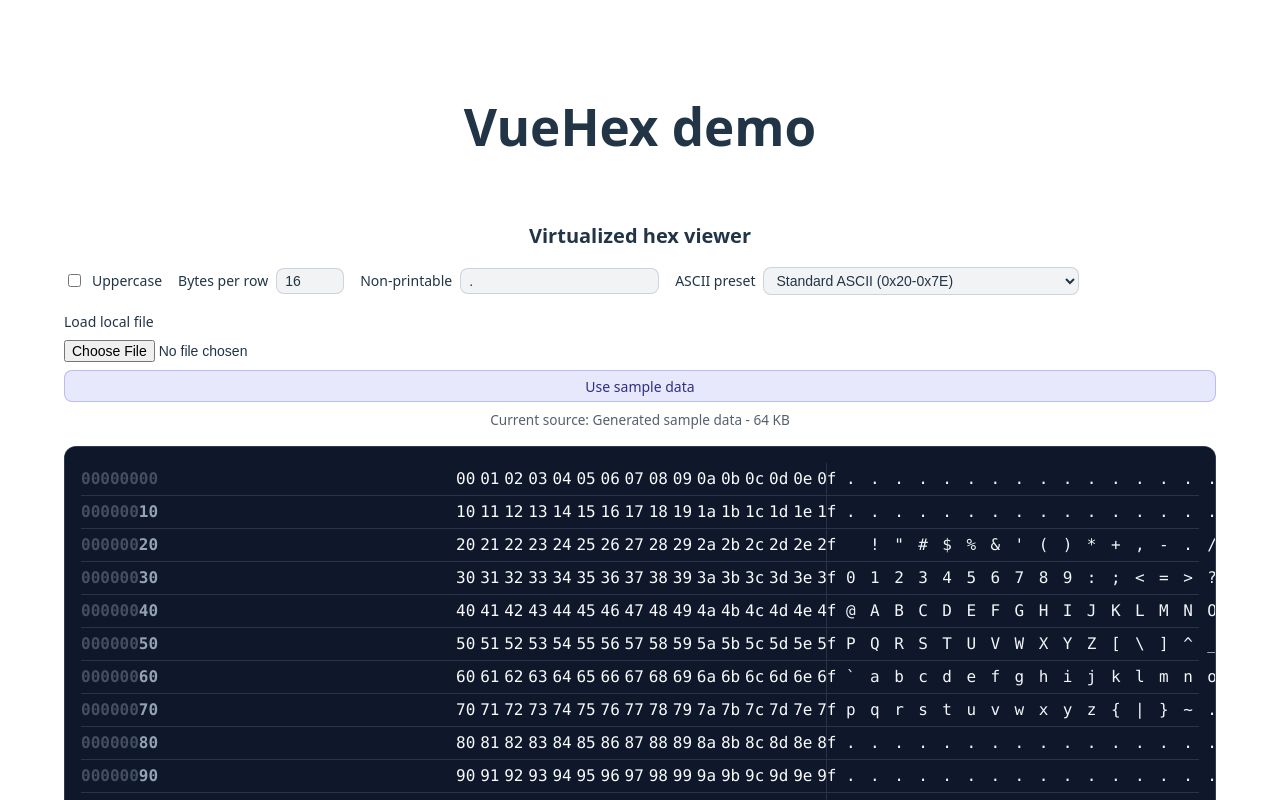
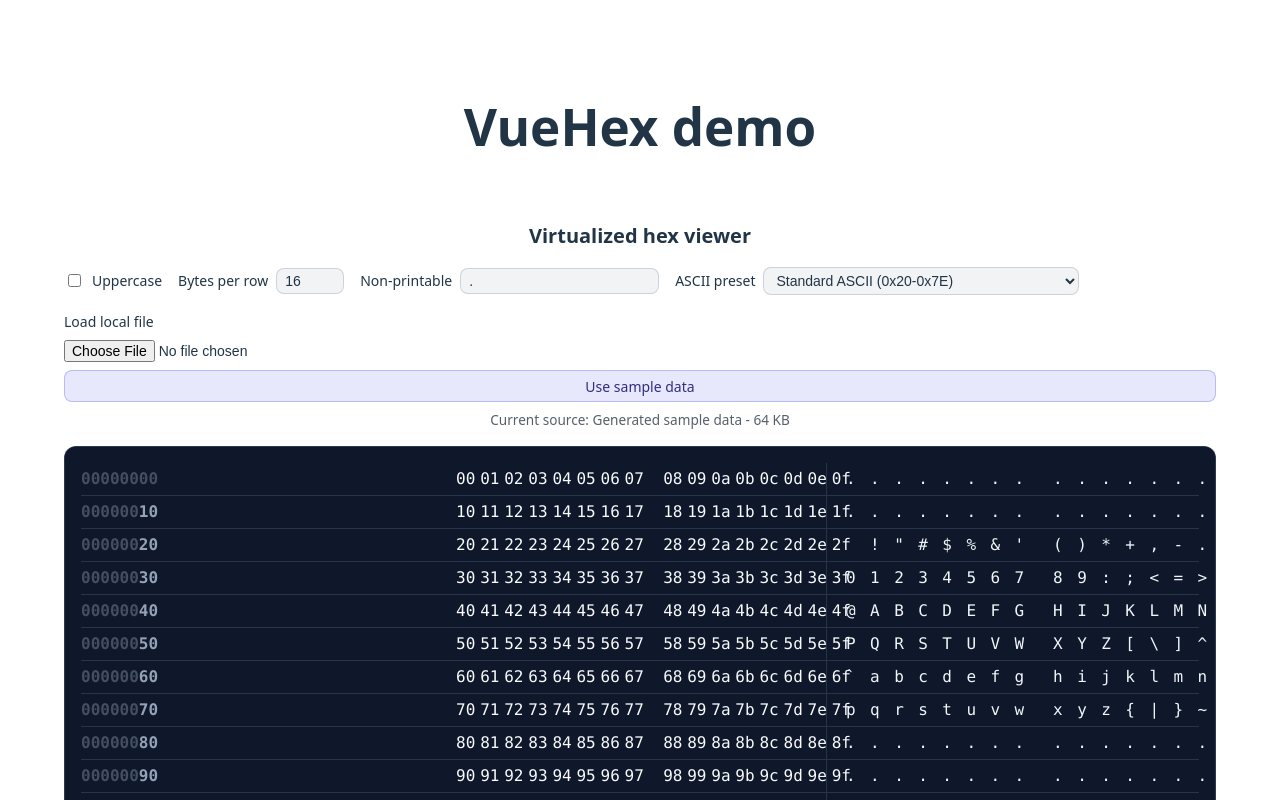
Before and after one commit to vvollers/vuehex, a Vue app: page / in a window 1280 px wide. Shown: the top 800 px of the page. Built offline with nearby package versions, Linux system fonts and the light colour scheme.

Commit message:
wip: add configurable gutter with even bytes per row

```diff
--- a/src/assets/vuehex.css
+++ b/src/assets/vuehex.css
@@ -1,4 +1,5 @@
 .vuehex {
+  --vuehex-mid-column-gutter: 1.5ch;
   font-family: ui-monospace, SFMono-Regular, Menlo, Monaco, Consolas,
     "Liberation Mono", "Courier New", monospace;
   background-color: #0f172a;
@@ -65,6 +66,11 @@
   color: #f8fafc;
 }
 
+.vuehex-byte--column-start,
+.vuehex-ascii-char--column-start {
+  margin-left: calc(var(--vuehex-mid-column-gutter) + 0.25ch);
+}
+
 .vuehex-ascii {
   padding-left: 0.75rem;
   border-left: 1px solid rgba(148, 163, 184, 0.2);
--- a/src/components/VueHex.vue
+++ b/src/components/VueHex.vue
@@ -757,6 +757,23 @@ function buildHexTableMarkup(
   const hexLookup = uppercase ? HEX_UPPER : HEX_LOWER;
   const asciiFallbackEscaped = fallbackAscii;
   const tableMarkup: string[] = [];
+  const useColumnSplit = bytesPerRow % 2 === 0;
+  const columnBreakIndex = useColumnSplit ? bytesPerRow / 2 : -1;
+
+  const composeCellClass = (
+    base: string,
+    columnIndex: number,
+    extra: string[] = []
+  ) => {
+    const classes = [base, ...extra];
+    if (useColumnSplit && columnIndex >= columnBreakIndex) {
+      classes.push(`${base}--second-column`);
+      if (columnIndex === columnBreakIndex) {
+        classes.push(`${base}--column-start`);
+      }
+    }
+    return classes.join(" ");
+  };
 
   for (let offset = 0; offset < bytes.length; offset += bytesPerRow) {
     const remaining = Math.min(bytesPerRow, bytes.length - offset);
@@ -772,14 +789,19 @@ function buildHexTableMarkup(
     for (let index = 0; index < remaining; index += 1) {
       const value = bytes[offset + index] ?? 0;
       const absoluteIndex = rowOffset + index;
+      const className = composeCellClass("vuehex-byte", index);
       tableMarkup.push(
-        `<span class="vuehex-byte" data-hex-index="${absoluteIndex}" data-byte-value="${value}">${hexLookup[value]}</span>`
+        `<span class="${className}" data-hex-index="${absoluteIndex}" data-byte-value="${value}">${hexLookup[value]}</span>`
       );
     }
 
     for (let pad = remaining; pad < bytesPerRow; pad += 1) {
+      const columnIndex = pad;
+      const className = composeCellClass("vuehex-byte", columnIndex, [
+        "vuehex-byte--placeholder",
+      ]);
       tableMarkup.push(
-        `<span class="vuehex-byte vuehex-byte--placeholder" aria-hidden="true">${PLACEHOLDER_HEX}</span>`
+        `<span class="${className}" aria-hidden="true">${PLACEHOLDER_HEX}</span>`
       );
     }
 
@@ -796,14 +818,19 @@ function buildHexTableMarkup(
           asciiContent = escapeAsciiChar(renderedString);
         }
       }
+      const className = composeCellClass("vuehex-ascii-char", index);
       tableMarkup.push(
-        `<span class="vuehex-ascii-char" data-ascii-index="${absoluteIndex}" data-byte-value="${value}">${asciiContent}</span>`
+        `<span class="${className}" data-ascii-index="${absoluteIndex}" data-byte-value="${value}">${asciiContent}</span>`
       );
     }
 
     for (let pad = remaining; pad < bytesPerRow; pad += 1) {
+      const columnIndex = pad;
+      const className = composeCellClass("vuehex-ascii-char", columnIndex, [
+        "vuehex-byte--placeholder",
+      ]);
       tableMarkup.push(
-        `<span class="vuehex-ascii-char vuehex-byte--placeholder" aria-hidden="true">${PLACEHOLDER_ASCII}</span>`
+        `<span class="${className}" aria-hidden="true">${PLACEHOLDER_ASCII}</span>`
       );
     }
 
```
